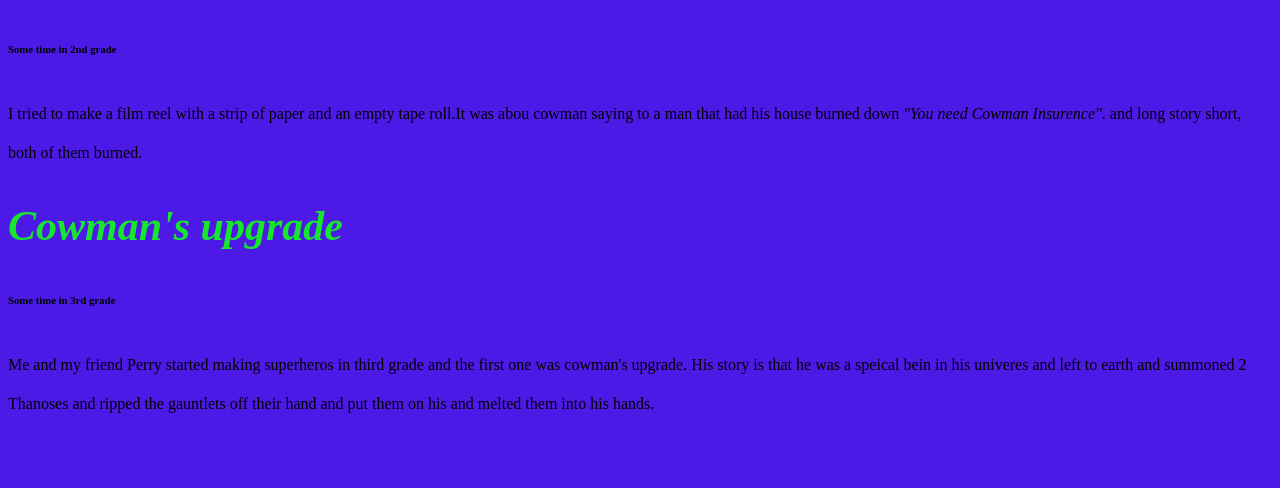
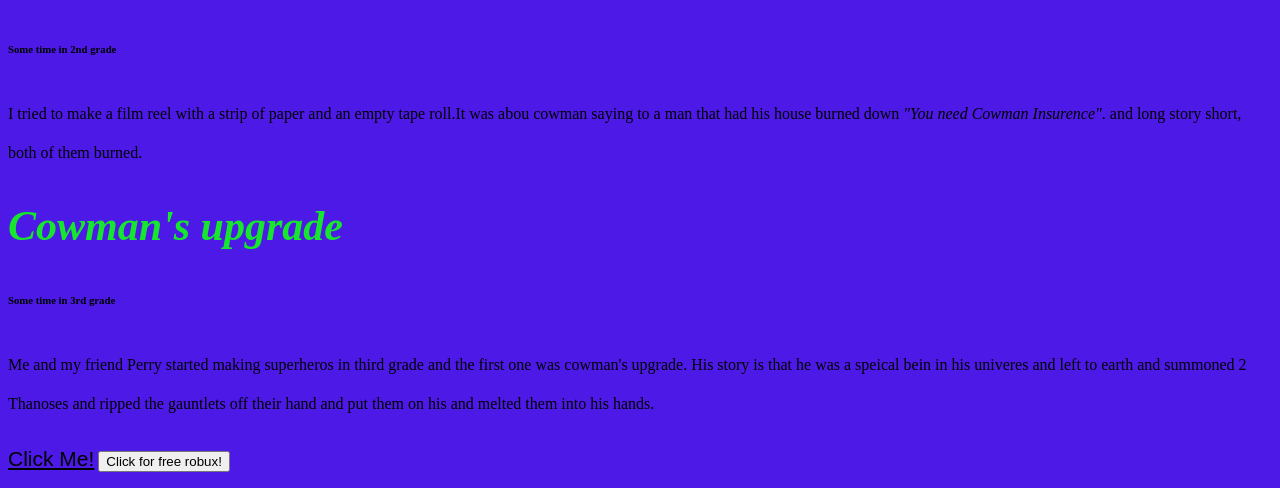
Before and after one commit to kspiegel75/broden.github.io, a plain HTML site: page index.html in a window 1280 px wide. Shown: the part 553-1041 px from the top of the page. Before the commit the page ends 992 px from the top, so only its background shows below. Drawn offline with Linux system fonts and the light colour scheme.

Commit message:
Update index.html

```diff
--- a/index.html
+++ b/index.html
@@ -2,7 +2,7 @@
 <html>
     <head>
         <meta charset="utf-8">
-        <title>Project: Blog</title>
+        <title>Website</title>
         <style>
             body {
                 background-color:rgb(76, 25, 230);
@@ -45,7 +45,13 @@
         <h6>Some time in 3rd grade</h6>
 
         <p>Me and my friend Perry started making superheros in third grade and the first one was cowman's upgrade. His story is that he was a speical bein in his univeres and left to earth and summoned 2 Thanoses and ripped the gauntlets off their hand and put them on his and melted them into his hands. </p>
-
+        <a href="https://i.imgur.com/4GDAorC.gif">Click Me!</a>
+        <button onclick= "myFunction()">Click for free robux!</button>
+        <script>
+            function myFunction() {
+             alert("You have been hacked. OOF.");
+            }
+        </script>
 
     </body>
 </html>
```
